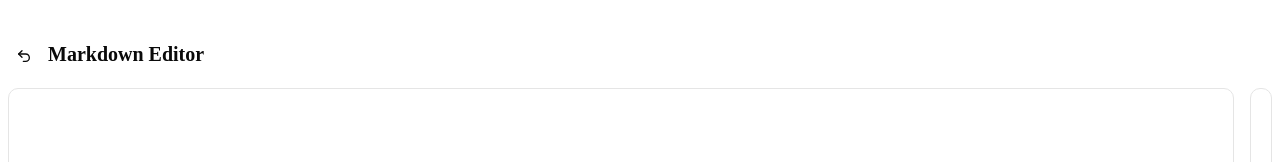
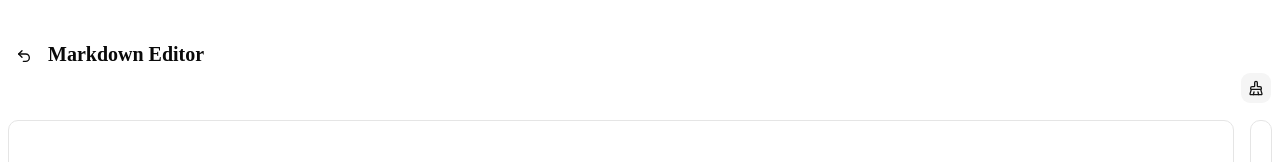
Before and after one commit to bvsvntv/aaujaar, a Next.js app: page /markdown-editor in a window 1280 px wide. Shown: the top 162 px of the page. Built offline with nearby package versions, Linux system fonts and the light colour scheme.

Commit message:
feat: implement handle clear

```diff
--- a/src/app/markdown-editor/markdown-editor.tsx
+++ b/src/app/markdown-editor/markdown-editor.tsx
@@ -1,20 +1,35 @@
 "use client"
 
 import SectionHeader from "@/components/common/section-header"
+import { Button } from "@/components/ui/button"
 import { Textarea } from "@/components/ui/textarea"
+import { BrushCleaning } from "lucide-react"
 import { useState } from "react"
 import ReactMarkdown from "react-markdown"
 import remarkGfm from "remark-gfm"
+import { toast } from "sonner"
 
 export default function MarkdownEditor() {
   const [input, setInput] = useState<string>("")
+
+  function handleClear() {
+    setInput("")
+    toast.success("Everything cleared!")
+  }
 
   return (
     <div className="mt-8 p-2">
       <SectionHeader header="Markdown Editor" />
 
+      <div className="flex justify-end space-x-2">
+        <Button onClick={handleClear} variant="secondary" size="icon">
+          <BrushCleaning />
+        </Button>
+      </div>
+
       <section className="mt-4 flex flex-col gap-4 sm:flex-row">
         <Textarea
+          value={input}
           onChange={(e) => setInput(e.target.value)}
           className="h-48 sm:min-h-92"
           spellCheck={false}
```
